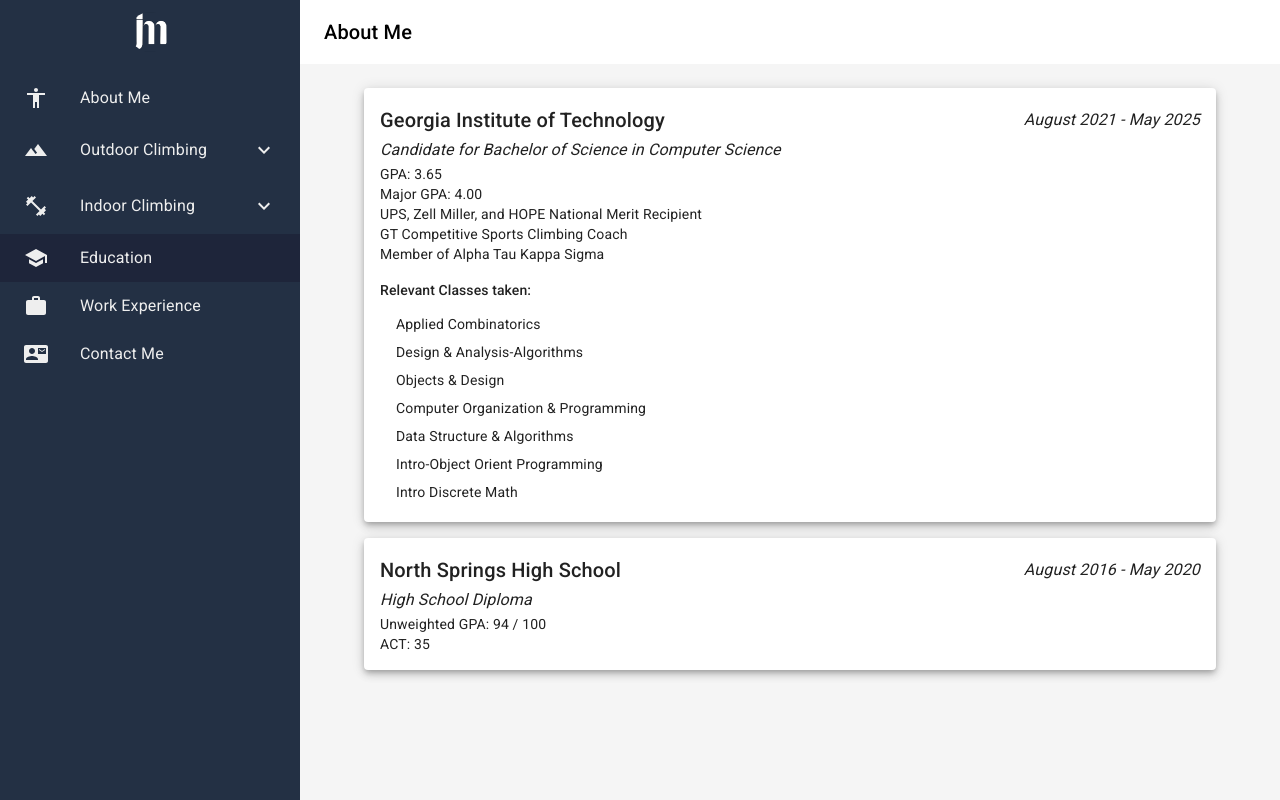
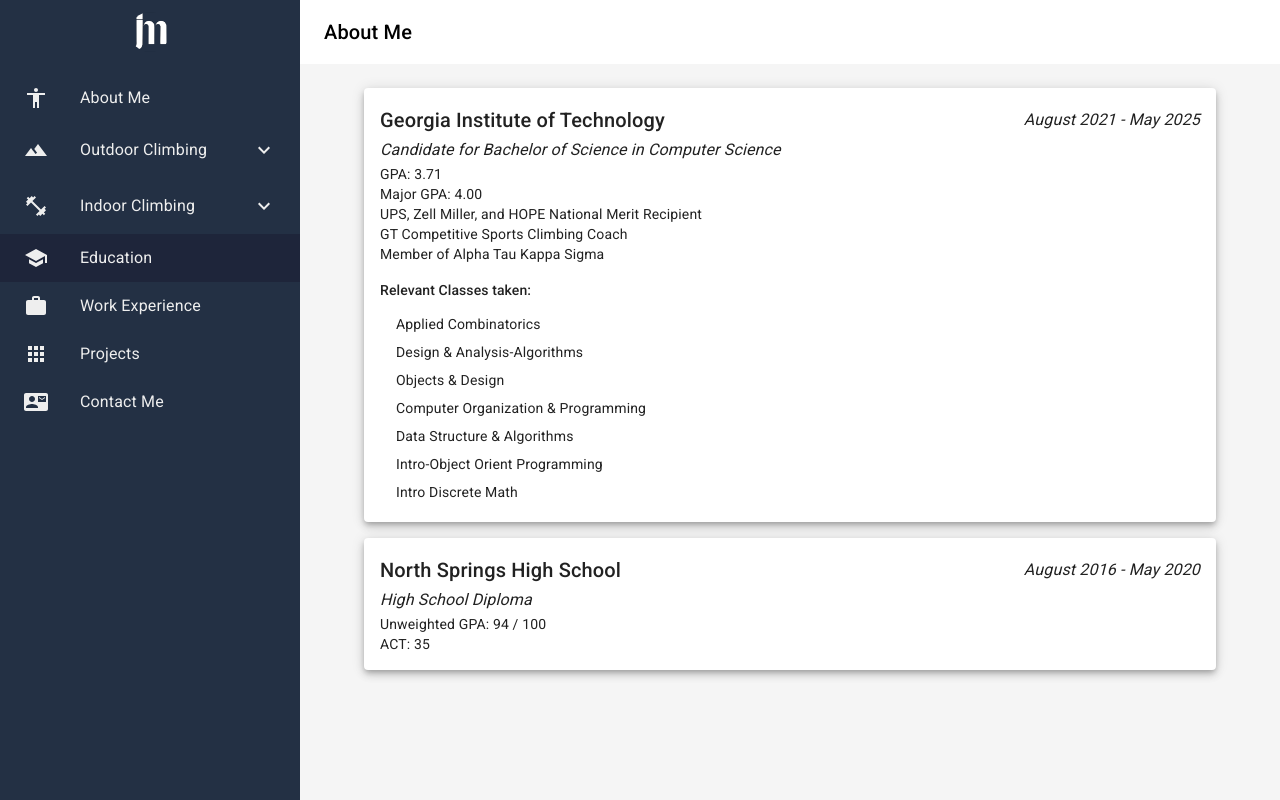
Before and after one commit to jmuehring/JMPortfolio, a React (Create React App) app in the folder climbingport/: page /JMPortfolio/education in a window 1280 px wide. Built offline with nearby package versions, Linux system fonts and the light colour scheme.

Commit message:
fixed gpa + added projects page

```diff
--- a/climbingport/src/pages/Education/Education.tsx
+++ b/climbingport/src/pages/Education/Education.tsx
@@ -21,7 +21,7 @@
         </Typography>
 
         <Typography variant="body2">
-          GPA: 3.65 <br>
+          GPA: 3.71 <br>
           </br> Major GPA: 4.00
         </Typography>
         <Typography variant="body2">
--- a/climbingport/src/pages/Outdoor Climbing Areas/Rifle.tsx
+++ b/climbingport/src/pages/Outdoor Climbing Areas/Rifle.tsx
@@ -108,7 +108,6 @@
             sport climber that has a different climbing style than me by preferring the easiest, profeccient way while I prefer the more straightforward,
             powerful style. After a week of trying, Lohan and I both sent and he joked he wasted some days trying to do it my style instead of doing it the 'Lohan' way.
             This is a fantastic climb and would recommend to anyone that is climbing this grade.
-
 
             </Typography>
 
--- /dev/null
+++ b/climbingport/src/pages/Projects/Projects.tsx
@@ -0,0 +1,11 @@
+import React from 'react';
+
+type Props = {};
+
+const Projects = (props: Props) => {
+  return (
+    <div>Coming Soon!</div>
+  );
+};
+
+export default Projects;
--- a/climbingport/src/routes/appRoutes.tsx
+++ b/climbingport/src/routes/appRoutes.tsx
@@ -16,6 +16,8 @@
 import Education from "../pages/Education/Education";
 import WorkExperience from "../pages/Work/WorkExperience";
 import WorkIcon from '@mui/icons-material/Work';
+import Projects from "../pages/Projects/Projects";
+import AppsIcon from '@mui/icons-material/Apps';
 
 const appRoutes: RouteType[] = [
   {
@@ -114,6 +116,15 @@
     }
   },
   {
+    path: "/projects",
+    element: <Projects />,
+    state: "projects",
+    sidebarProps: {
+      displayText: "Projects",
+      icon: <AppsIcon />
+    }
+  },
+  {
     path: "/contact-me",
     element: <ContactMe />,
     state: "contact me",
```
